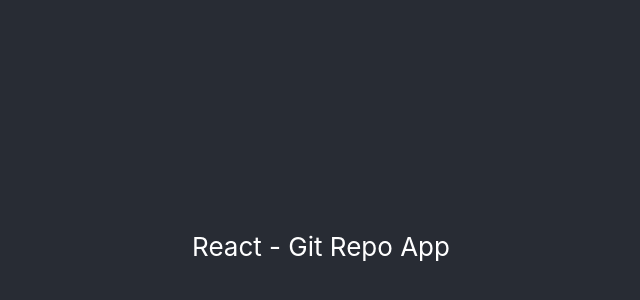
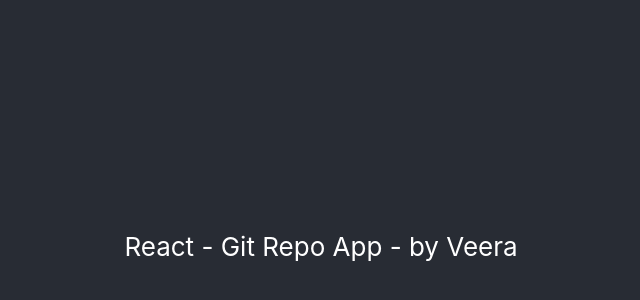
Before and after one commit to veera0108/reactrepo, a React (Create React App) app: page / in a window 1280 px wide. Shown: the part 154-454 px from the top of the page, without its empty margins (319-959 px from the left). Built offline with nearby package versions, Linux system fonts and the light colour scheme.

Commit message:
App.js changed

```diff
--- a/src/App.js
+++ b/src/App.js
@@ -5,7 +5,7 @@ function App() {
   return (
     <div className="App">
       <header className="App-header">
-        React - Git Repo App
+        React - Git Repo App - by Veera
       </header>
     </div>
   );
```
